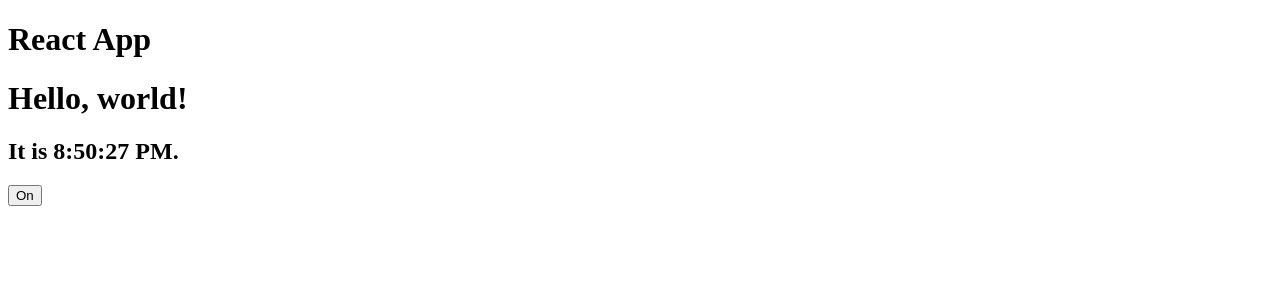
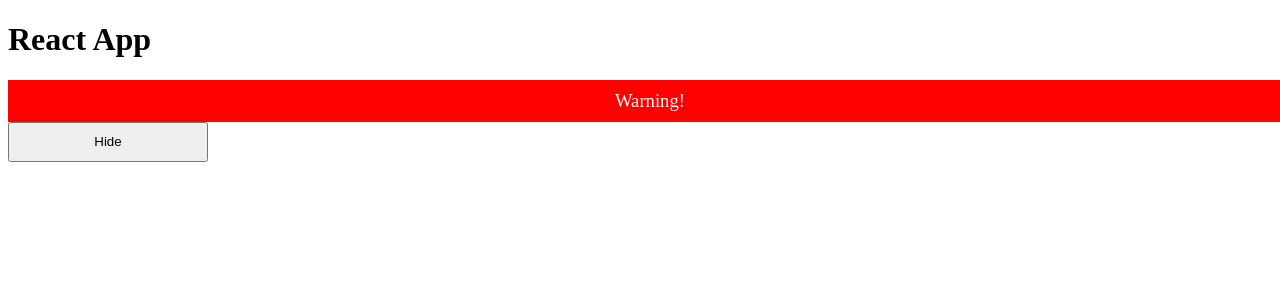
Before and after one commit to sterlingdiazd/react-learning, a React app: page / in a window 1280 px wide. Shown: the top 300 px of the page. Built offline with nearby package versions, Linux system fonts and the light colour scheme.

Commit message:
Conditional Rendering

```diff
--- a/package.json
+++ b/package.json
@@ -18,7 +18,9 @@
     "@babel/preset-env": "^7.12.1",
     "@babel/preset-react": "^7.12.1",
     "babel-loader": "^8.1.0",
+    "css-loader": "^6.5.1",
     "html-webpack-plugin": "^4.5.0",
+    "style-loader": "^3.3.1",
     "webpack": "^4.44.1",
     "webpack-cli": "^3.3.12",
     "webpack-dev-server": "^3.11.0"
--- a/src/components/App.js
+++ b/src/components/App.js
@@ -1,6 +1,10 @@
 import React, { Component } from 'react';
 import Clock from './Clock';
 import Comment from './Comment';
+import LoginControl from './LoginControl'
+import Page from './Page'
+
+
 import Toggle from './Toggle';
 
 class App extends Component {
@@ -18,8 +22,11 @@ class App extends Component {
         return <div>
             <h1>React App</h1>
             <div>
-                <Clock />
-                <Toggle />
+
+                {/* <Clock /> */}
+                {/* <Toggle /> */}
+                {/* <LoginControl /> */}
+                <Page />
             </div>
 
 
--- /dev/null
+++ b/src/components/Greeting.js
@@ -0,0 +1,25 @@
+import React, { Component } from "react";
+
+class Greeting extends Component {
+
+    render() {
+        const isLoggedIn = this.props.isLoggedIn
+        if (isLoggedIn) {
+            return <UserGreeting />
+        } else {
+            return <GuestGreeting />
+        }
+    }
+}
+
+function UserGreeting(props) {
+    return <h1>Welcome back!</h1>
+}
+
+function GuestGreeting(props) {
+    return <h1>Please Sign Up</h1>
+}
+
+
+
+export default Greeting
--- /dev/null
+++ b/src/components/LoginControl.js
@@ -0,0 +1,62 @@
+import React, { Components } from "react";
+import { Component } from "react/cjs/react.production.min";
+import Greeting from "./Greeting";
+import MailBox from "./MailBox";
+
+class LoginControl extends Component {
+    constructor(props) {
+        super(props)
+        this.handleLoginClick = this.handleLoginClick.bind(this)
+        this.handleLogoutClick = this.handleLogoutClick.bind(this)
+        this.state = { isLoggedIn: false }
+    }
+
+    handleLoginClick() {
+        this.setState({ isLoggedIn: true })
+    }
+
+    handleLogoutClick() {
+        this.setState({ isLoggedIn: false })
+    }
+    render() {
+
+        const isLoggedIn = this.state.isLoggedIn
+        const messages = ['React', 'React Interview', 'React Job Offer']
+
+        return (
+
+            <div>
+
+                <div>
+                    {isLoggedIn ?
+                        <LogoutButton onClick={this.handleLogoutClick} /> :
+                        <LoginButton onClick={this.handleLoginClick} />}
+                </div>
+
+                <Greeting isLoggedIn={isLoggedIn} />
+
+                <MailBox unreadMessages={messages} />
+            </div>
+
+
+        )
+    }
+
+
+}
+
+
+
+function LoginButton(props) {
+    return (
+        <button onClick={props.onClick}>Login</button>
+    )
+}
+
+function LogoutButton(props) {
+    return (
+        <button onClick={props.onClick}>Logout</button>
+    )
+}
+
+export default LoginControl
--- /dev/null
+++ b/src/components/MailBox.js
@@ -0,0 +1,20 @@
+import React from "react";
+import { Component } from "react/cjs/react.production.min";
+
+class MailBox extends Component {
+
+    render() {
+
+        const unreadMessages = this.props.unreadMessages
+        return (
+            <div>
+                <h1>Hello!</h1>
+                {unreadMessages.length > 0 &&
+                    <h2>You have {unreadMessages.length} unread messages </h2>
+                }
+            </div>
+        )
+    }
+}
+
+export default MailBox
--- /dev/null
+++ b/src/components/Page.js
@@ -0,0 +1,31 @@
+import React, { Component } from "react";
+import WarningBanner from "./WarningBanner";
+
+
+class Page extends Component {
+    constructor(props) {
+        super(props)
+        this.state = { showWarning: true }
+        this.handleToggleClick = this.handleToggleClick.bind(this)
+    }
+
+    handleToggleClick() {
+        this.setState(state => ({
+            showWarning: !state.showWarning
+        }))
+    }
+
+    render() {
+        return (
+            <div>
+                <WarningBanner warn={this.state.showWarning} />
+                <button onClick={this.handleToggleClick}>
+                    {this.state.showWarning ? 'Hide' : 'Show'}
+                </button>
+            </div>
+
+        )
+    }
+}
+
+export default Page
--- a/src/components/Toggle.js
+++ b/src/components/Toggle.js
@@ -1,4 +1,5 @@
 import React, { Component } from "react";
+import Greeting from './Greeting';
 
 class Toggle extends Component {
     constructor(props) {
@@ -11,14 +12,18 @@ class Toggle extends Component {
     handleClick() {
         this.setState(prevState => ({
             isToggleOn: !prevState.isToggleOn
-        }));
+        }))
     }
 
     render() {
         return (
-            <button onClick={this.handleClick}>
-                {this.state.isToggleOn ? 'On' : 'Off'}
-            </button>
+            <div>
+                <Greeting isLoggedIn={this.state.isToggleOn} />
+                <button onClick={this.handleClick}>
+                    {this.state.isToggleOn ? 'On' : 'Off'}
+                </button>
+            </div>
+
         )
     }
 }
--- /dev/null
+++ b/src/components/WarningBanner.js
@@ -0,0 +1,20 @@
+import React, { Component } from "react";
+import styles from 'style.css';
+import '../style.css';
+
+class WarningBanner extends Component {
+
+    render() {
+        if (!this.props.warn) {
+            return null
+        }
+
+        return (
+            <div className={styles.warning}>
+                Warning!
+            </div>
+        )
+    }
+}
+
+export default WarningBanner
--- a/src/index.html
+++ b/src/index.html
@@ -1,11 +1,15 @@
 <!DOCTYPE html>
 <html lang="en">
+
 <head>
     <meta charset="UTF-8">
     <meta name="viewport" content="width=device-width, initial-scale=1.0">
     <title>Document</title>
+
 </head>
+
 <body>
     <div id="app"></div>
 </body>
+
 </html>
--- /dev/null
+++ b/src/style.css
@@ -0,0 +1,13 @@
+button {
+  height: 40px;
+  width: 200px;
+}
+.warning {
+  background-color: red;
+  text-align: center;
+  width: 100%;
+  padding: 10px;
+
+  font-size: 14pt;
+  color: white;
+}
--- a/webpack.config.js
+++ b/webpack.config.js
@@ -2,7 +2,7 @@ const path = require('path');
 const WebPackHtmlPlugin = require('html-webpack-plugin');
 const HtmlWebpackPlugin = require('html-webpack-plugin');
 
-module.exports  = {
+module.exports = {
     entry: './src/index.js',
     output: {
         path: path.join(__dirname, '/dist'),
@@ -17,6 +17,19 @@ module.exports  = {
                     loader: 'babel-loader'
                 }
             }
+        ],
+        loaders: [
+            {
+                test: /\.css$/,
+                loader: 'style-loader'
+            }, {
+                test: /\.css$/,
+                loader: 'css-loader',
+                query: {
+                    modules: true,
+                    localIdentName: '[name]__[local]___[hash:base64:5]'
+                }
+            }
         ]
     },
     plugins: [
```
Also changed, not shown: 1 other file (tests, documents, lock files or other folders).
